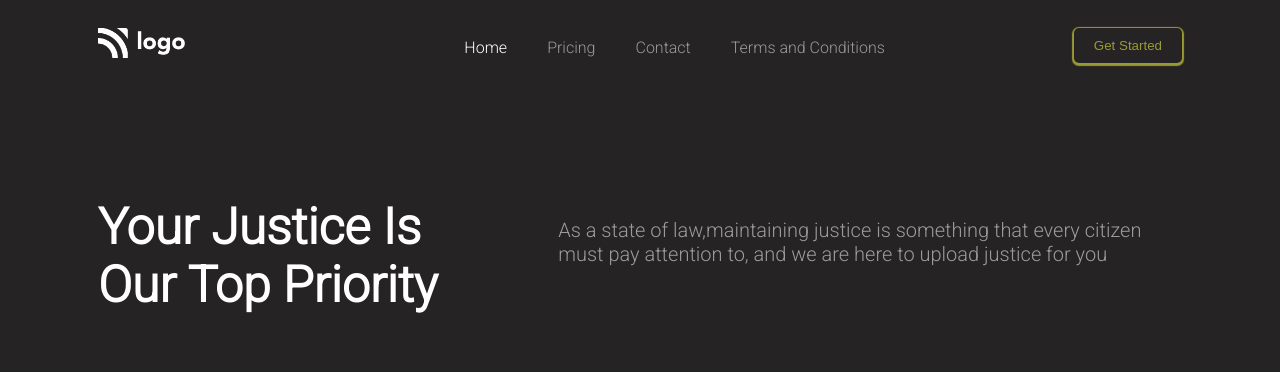
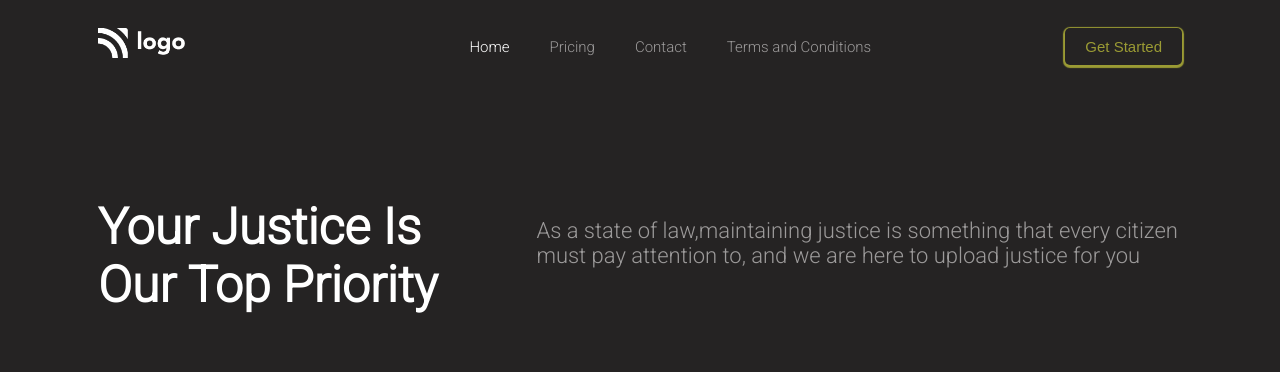
Before and after one commit to LourdhuPrincy/project-3, a plain HTML site: page index.html in a window 1280 px wide. Shown: the top 372 px of the page. Drawn offline with Linux system fonts and the light colour scheme; grey boxes are pictures that could not be loaded; a web font is replaced by a local one.

Commit message:
css file modified

```diff
--- a/style.css
+++ b/style.css
@@ -29,6 +29,7 @@ nav .list {
   margin-right: 40px;
   list-style-type: none;
   color: #9c9a9a;
+  font-size: 15px;
 }
 .list-item:first-child {
   color: #ffffff;
@@ -42,6 +43,7 @@ nav .list {
   color: rgb(155, 155, 52);
   margin-top: 20px;
   margin-right: 90px;
+  font-size: 15px;
 }
 .hero {
   display: flex;
@@ -56,15 +58,11 @@ nav .list {
 }
 .hero-content {
   color: #9c9a9a;
-  font-size: 20px;
+  font-size: 22px;
   margin-left: 40px;
   margin-top: 50px;
   margin-right: 90px;
 }
-/* div.justice {
-  height: 300px;
-  width: 100%;
-} */
 img.last {
   height: 400px;
   width: 100%;
```
